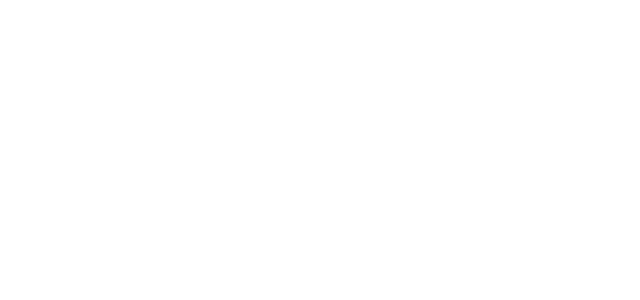
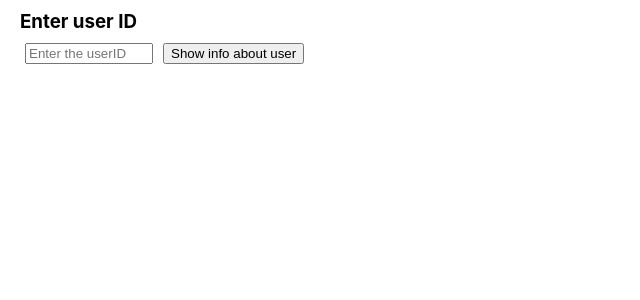
Before and after one commit to PyjamaWarrior/REACT-Homework, a React (Create React App) app: page / in a window 1280 px wide. Shown: the top 300 px of the page, without its empty margins (0-640 px from the left). Built offline with nearby package versions, Linux system fonts and the light colour scheme; no server answers.

Commit message:
REACT Hm-6

```diff
--- /dev/null
+++ b/src/App.css
@@ -0,0 +1,11 @@
+*{
+    margin: 5px;
+}
+
+.user {
+    border: 1px solid #000000;
+}
+
+.input {
+    width: 120px;
+}
--- a/src/App.js
+++ b/src/App.js
@@ -1,12 +1,42 @@
 import React, {Component} from 'react';
+import UserService from "./services/UserService";
+import User from "./components/User";
+import('./App.css');
 
 class App extends Component {
+
+    userService = new UserService();
+    state = {users: [], inputValue: '', currentUserId: null}
+    myForm = React.createRef();
+
+    componentDidMount() {
+        this.userService.getAllUsers().then(value => this.setState({users: value}))
+    }
+
     render() {
+        const {users, currentUserId} = this.state;
+
         return (
             <div>
+                <h3>Enter user ID</h3>
+                <form ref={this.myForm} onSubmit={this.setUserId}>
+                    <input className={'input'} type="number" min={1} max={10} onInput={this.commitValue}
+                           placeholder={'Enter the userID'} value={this.state.inputValue}/>
+                    <button>Show info about user</button>
+                </form>
 
+                <User item={users} userId={currentUserId}/>
             </div>
         );
+    }
+
+    setUserId = (e) => {
+        e.preventDefault();
+        this.setState({currentUserId: this.state.inputValue})
+    }
+
+    commitValue = (e) => {
+        this.setState({inputValue: e.target.value})
     }
 }
 
--- /dev/null
+++ b/src/components/User.js
@@ -0,0 +1,23 @@
+import React from "react";
+import UserService from "../services/UserService";
+
+export default function User(props) {
+
+    const userService = new UserService();
+    const {item, userId} = props;
+    const user = userService.findUser(item, userId);
+
+    return (
+        <div>
+            {
+                user &&
+                <div className={'user'}>
+                    <h4>User №{user.id}</h4>
+                    <p>Name: {user.name};</p>
+                    <p>Username: {user.username};</p>
+                    <p>Email: {user.email};</p>
+                </div>
+            }
+        </div>
+    );
+}
--- /dev/null
+++ b/src/services/UserService.js
@@ -0,0 +1,11 @@
+export default class UserService {
+    url = 'https://jsonplaceholder.typicode.com/users';
+
+    getAllUsers() {
+        return fetch(this.url).then(response => response.json()).then(value => value)
+    }
+
+    findUser(users, id) {
+        return users.find(value => value.id === +id)
+    }
+}
```
